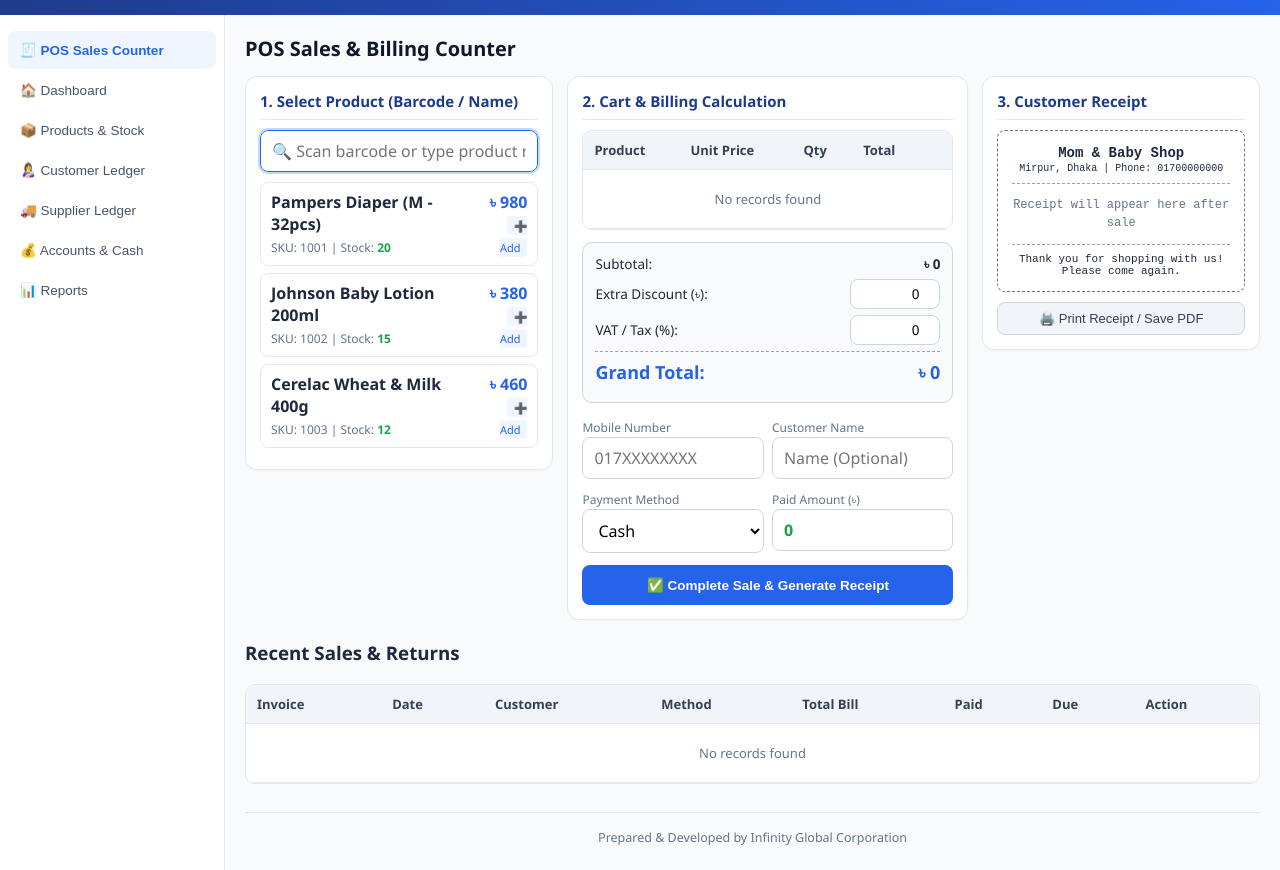
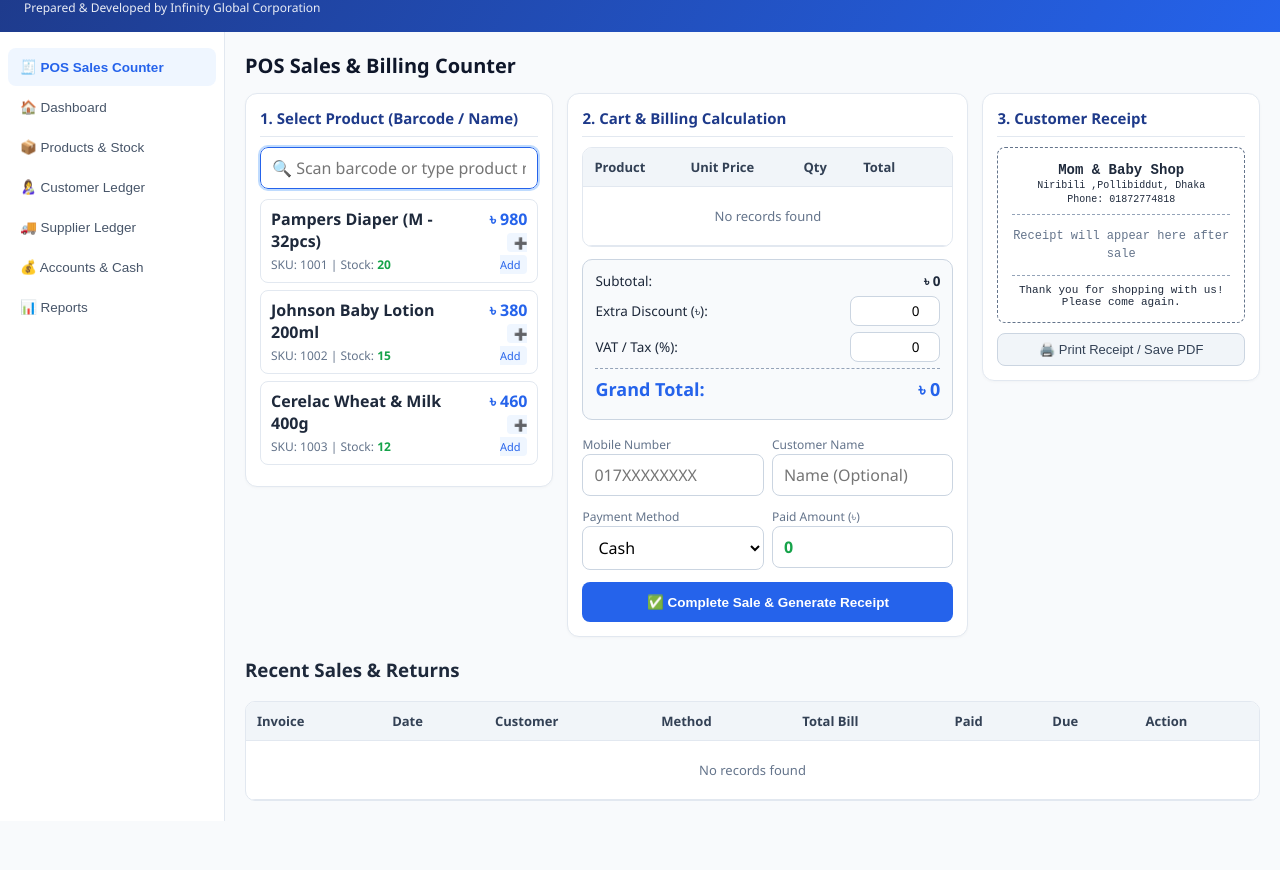
Before and after one commit to jubairbhuyantitp/momandbaby, a plain HTML site: page index.html in a window 1280 px wide. Shown: the part 64-934 px from the top of the page. After the commit the page ends 885 px from the top, so only its background shows below. Drawn offline with nearby package versions, Linux system fonts and the light colour scheme.

Commit message:
Update receipt header and remove footer
Removed the footer section and updated the receipt header with new contact information.

```diff
--- a/index.html
+++ b/index.html
@@ -13,8 +13,7 @@ header h1{font-size:20px;margin:0 0 3px}header p{margin:0;opacity:.9;font-size:1
 nav{width:225px;background:white;border-right:1px solid var(--line);padding:14px 8px;flex-shrink:0}
 nav button{display:block;width:100%;border:0;background:transparent;text-align:left;padding:11px 12px;border-radius:8px;color:#475569;cursor:pointer;font-size:13.5px;margin:2px 0;transition:.15s}
 nav button.active,nav button:hover{background:var(--primary-light);color:var(--primary);font-weight:bold}
-main{padding:20px;flex:1;min-width:0;display:flex;flex-direction:column;justify-content:space-between}
-.page{display:none}.page.active{display:block}
+main{padding:20px;flex:1;min-width:0}.page{display:none}.page.active{display:block}
 h2{margin:0 0 14px;font-size:20px;color:#0f172a}.muted{color:var(--muted);font-size:12px}
 .cards{display:grid;grid-template-columns:repeat(4,minmax(130px,1fr));gap:12px;margin-bottom:18px}
 .card,.panel{background:white;border:1px solid var(--line);border-radius:12px;padding:14px;box-shadow:0 1px 3px rgba(0,0,0,0.04)}
@@ -50,9 +49,6 @@ table{border-collapse:collapse;width:100%;font-size:13px}th,td{padding:10px 11px
 .receipt-header{text-align:center;border-bottom:1px dashed #94a3b8;padding-bottom:8px;margin-bottom:8px}
 .receipt-footer{text-align:center;border-top:1px dashed #94a3b8;padding-top:8px;margin-top:8px;font-size:11px}
 
-/* Page Footer */
-.page-footer{text-align:center;padding:16px 10px 4px;margin-top:28px;border-top:1px solid var(--line);color:var(--muted);font-size:12.5px;font-weight:500}
-
 @media print {
   body * {visibility: hidden;}
   #printableReceipt, #printableReceipt * {visibility: visible;}
@@ -64,7 +60,7 @@ table{border-collapse:collapse;width:100%;font-size:13px}th,td{padding:10px 11px
 </head>
 <body>
 <header>
-  <div><h1>Mom & Baby Shop Manager</h1><p>POS Sales • Inventory • Customers • Accounts & Reports</p></div>
+  <div><h1>Mom & Baby Shop Manager</h1><p>POS Sales • Inventory • Customers • Accounts & Reports</p><p>Prepared & Developed by Infinity Global Corporation</p></div>
   <div id="today"></div>
 </header>
 <div class="wrap">
@@ -78,7 +74,7 @@ table{border-collapse:collapse;width:100%;font-size:13px}th,td{padding:10px 11px
   <button data-page="reports">📊 Reports</button>
 </nav>
 <main>
-<div>
+
 <!-- 1. EASY POS SALES COUNTER -->
 <section id="pos" class="page active">
   <h2>POS Sales & Billing Counter</h2>
@@ -151,7 +147,7 @@ table{border-collapse:collapse;width:100%;font-size:13px}th,td{padding:10px 11px
         <div class="receipt-box">
           <div class="receipt-header">
             <strong style="font-size:14px">Mom & Baby Shop</strong><br>
-            <small>Mirpur, Dhaka | Phone: 01700000000</small>
+            <small>Niribili ,Pollibiddut, Dhaka <br> Phone: 01872774818</small>
           </div>
           <div id="receiptContent" style="line-height:1.5">
             <p class="muted" style="text-align:center">Receipt will appear here after sale</p>
@@ -265,17 +261,14 @@ table{border-collapse:collapse;width:100%;font-size:13px}th,td{padding:10px 11px
     <table><thead><tr><th>Date</th><th>Description</th><th>Inflow (Credit)</th><th>Outflow (Debit)</th><th>Balance</th></tr></thead><tbody id="statementRows"></tbody></table>
   </div>
 </section>
-</div>
 
-<footer class="page-footer">
-  Prepared &amp; Developed by Infinity Global Corporation
-</footer>
 </main>
 </div>
 
 <script>
 const $=id=>document.getElementById(id), money=n=>'৳ '+Number(n||0).toLocaleString('en-BD',{maximumFractionDigits:2}), today=()=>new Date().toISOString().slice(0,10);
 
+// Sample initial data if empty
 let defaultDB = {
   products: [
     {id:'p1', name:'Pampers Diaper (M - 32pcs)', code:'1001', category:'Diaper', brand:'Pampers', buy:850, sell:980, stock:20, alert:5, exp:'2027-12-31'},
@@ -325,6 +318,7 @@ function renderPOSProducts(){
   `).join('')||'<p class="muted" style="text-align:center;padding:20px">No products found</p>';
 }
 
+// Barcode Scanner Enter key support
 $('posSearch').onkeydown=e=>{
   if(e.key==='Enter'){
     e.preventDefault();
@@ -352,6 +346,7 @@ function addToCart(id){
   renderCart();
 }
 
+// Render Cart with Auto Discount / Add indicator
 function renderCart(){
   $('cartRows').innerHTML=cart.map((item,i)=>{
     let diff = item.defaultSell - item.unitPrice;
@@ -400,12 +395,14 @@ function calculateBill(){
 $('extraDiscount').oninput=calculateBill;
 $('vatPercent').oninput=calculateBill;
 
+// Auto-fill customer name when phone matches
 $('custPhone').oninput=()=>{
   let ph=$('custPhone').value.trim();
   let c=db.customers.find(x=>x.phone===ph);
   if(c) $('custName').value=c.name;
 };
 
+// Complete Sale
 $('checkoutForm').onsubmit=e=>{
   e.preventDefault();
   if(cart.length===0) return alert('Please add products to the cart first!');
@@ -426,18 +423,22 @@ $('checkoutForm').onsubmit=e=>{
 
   let inv = 'INV-' + Date.now().toString().slice(-5);
 
+  // Deduct stock
   cart.forEach(item=>{
     let p = db.products.find(x=>x.id===item.id);
     if(p) p.stock -= item.qty;
   });
 
+  // Save Sale Record
   db.sales.push({
     invoice: inv, date: today(), items: [...cart], subtotal, discount: extraDisc, vat: vatPct,
     total: finalTotal, paid, due, customer: name, phone, method
   });
 
+  // Update Account Balance
   db.accounts[method] = (db.accounts[method]||0) + paid;
 
+  // Update Customer Due & Points
   if(phone){
     let c = db.customers.find(x=>x.phone===phone);
     if(c){
@@ -449,6 +450,7 @@ $('checkoutForm').onsubmit=e=>{
     }
   }
 
+  // Generate Clean Receipt
   $('receiptContent').innerHTML=`
     <div><b>Invoice:</b> ${inv} &nbsp;|&nbsp; <b>Date:</b> ${today()}</div>
     <div><b>Customer:</b> ${esc(name)} ${phone ? '('+esc(phone)+')' : ''}</div>
@@ -508,6 +510,7 @@ function returnSale(inv){
   }
 }
 
+// Products Management
 $('productForm').onsubmit=e=>{
   e.preventDefault();
   db.products.push({
@@ -551,6 +554,7 @@ function addStock(id){
 }
 function delProduct(id){if(confirm('Delete this product?')){db.products=db.products.filter(x=>x.id!==id);save();}}
 
+// Customers
 $('customerForm').onsubmit=e=>{
   e.preventDefault();
   db.customers.push({name:$('cName').value, phone:$('cPhone').value, points:0, due:+$('cDue').value||0});
@@ -577,6 +581,7 @@ function collectDue(i){
   }
 }
 
+// Suppliers
 $('supplierForm').onsubmit=e=>{
   e.preventDefault();
   db.suppliers.push({name:$('sName').value, phone:$('sPhone').value, due:+$('sDue').value||0});
@@ -602,6 +607,7 @@ function paySupplier(i){
   }
 }
 
+// Accounts & Money
 $('moneyForm').onsubmit=e=>{
   e.preventDefault();
   let type=$('moneyType').value, title=$('moneyTitle').value, amount=+$('moneyAmount').value, acc=$('moneyAccount').value, date=$('moneyDate').value;
@@ -620,6 +626,7 @@ function renderMoney(){
   $('moneyRows').innerHTML=db.money.slice().reverse().map(m=>`<tr><td>${m.date}</td><td>${m.type==='expense'?'Expense':'Income'}</td><td>${esc(m.title)}</td><td>${m.account}</td><td>${money(m.amount)}</td></tr>`).join('')||rowEmpty(5);
 }
 
+// Dashboard & Reports
 function renderDashboard(){
   let totalSales=db.sales.reduce((a,x)=>a+x.total,0);
   let totalDue=db.customers.reduce((a,x)=>a+x.due,0);
@@ -639,6 +646,7 @@ function renderDashboard(){
   db.sales.forEach(s=>s.items.forEach(it=>best[it.name]=(best[it.name]||0)+it.qty));
   $('bestSelling').innerHTML=Object.entries(best).sort((a,b)=>b[1]-a[1]).slice(0,5).map(x=>`<p>🔥 ${esc(x[0])} — <b>${x[1]}</b> pcs</p>`).join('')||'<p class="muted">No sales data yet</p>';
 
+  // Charts
   let ctxBar=$('salesBarChart').getContext('2d');
   let dates=[...new Set(db.sales.map(s=>s.date))].slice(-5);
   if(!dates.length) dates=[today()];
@@ -672,6 +680,7 @@ $('csvBtn').onclick=()=>{
   let a=document.createElement('a');a.href=URL.createObjectURL(new Blob(['\ufeff'+csv],{type:'text/csv;charset=utf-8'}));a.download='shop-report.csv';a.click();
 };
 
+// Navigation
 document.querySelectorAll('nav button').forEach(b=>b.onclick=()=>{
   document.querySelectorAll('nav button').forEach(x=>x.classList.remove('active'));
   document.querySelectorAll('.page').forEach(x=>x.classList.remove('active'));
```
